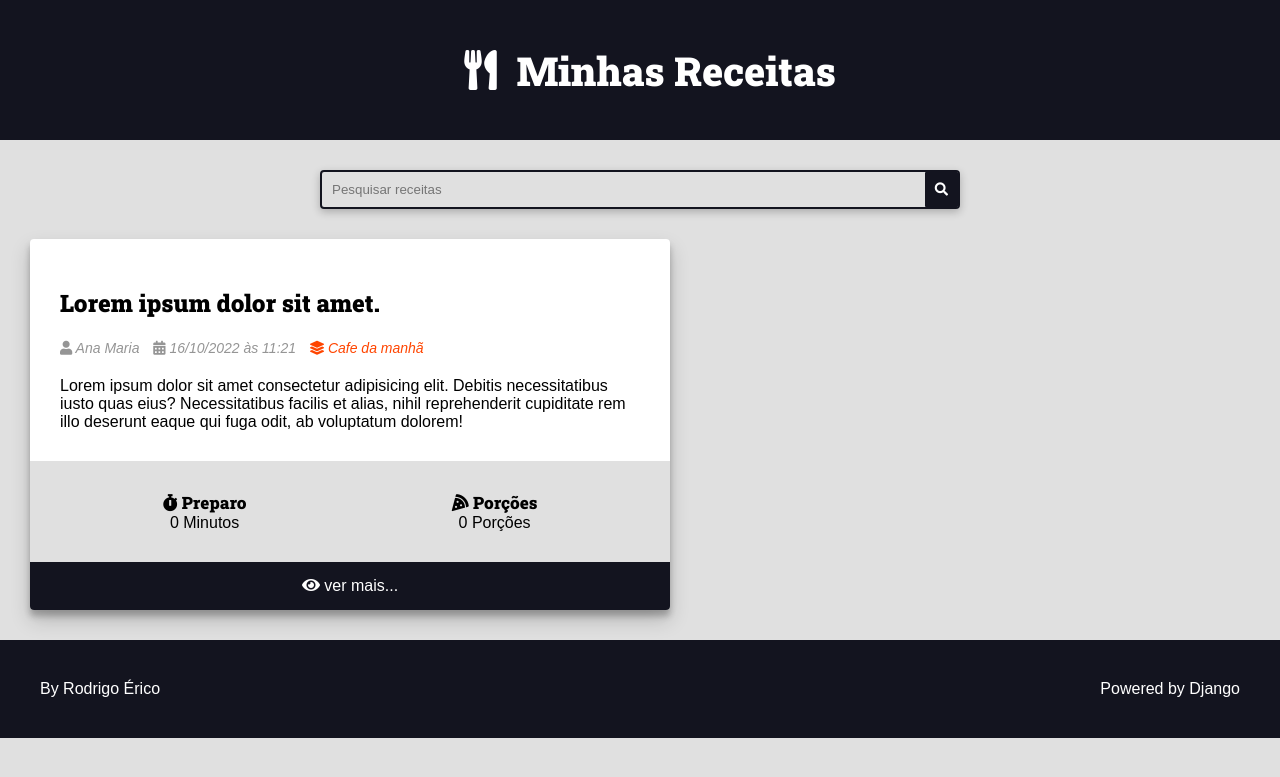
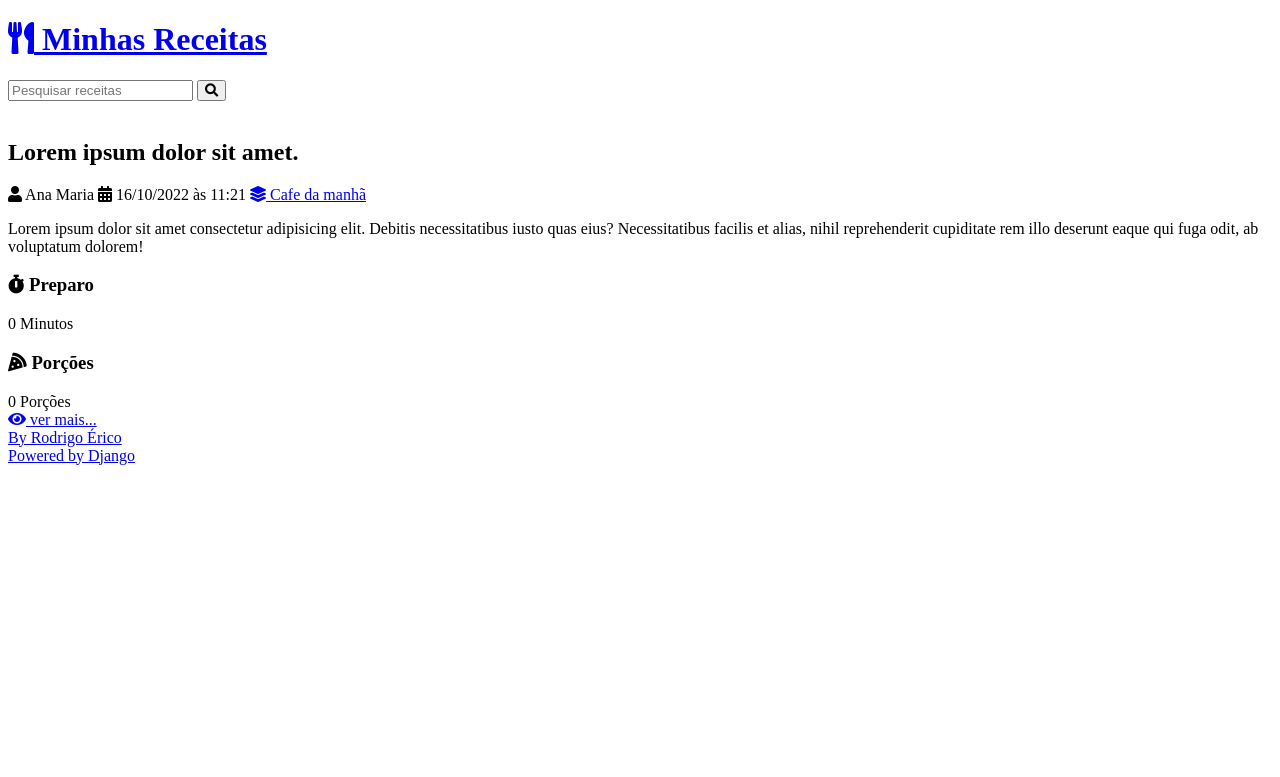
Before and after one commit to RodrigoErico/curso-django-receitas, a Django app: page / in a window 1280 px wide. Shown: the top 777 px of the page. Run offline with Django 4.2, Linux system fonts and the light colour scheme; some libraries are stand-ins or nearby versions.

Commit message:
Transferencia do arquivo css para a pasta static.

```diff
--- a/recipes/templates/recipes/pages/home.html
+++ b/recipes/templates/recipes/pages/home.html
@@ -7,7 +7,6 @@
   <main class="main-content-container">
     <div class="main-content main-content-list container">
       {% include 'recipes/partials/recipe.html' %}
-
     </div>
   </main>
 
--- a/recipes/templates/recipes/partials/footer.html
+++ b/recipes/templates/recipes/partials/footer.html
@@ -1,9 +1,11 @@
 <footer class="main-footer">
   <div class="developer">
-    <a href="https://github.com/RodrigoErico" target="_blank" rel="noreferrer noopener">By Rodrigo Érico</a>
+    <a href="https://github.com/RodrigoErico" target="_blank"
+      rel="noreferrer noopener">By Rodrigo Érico</a>
   </div>
 
   <div class="powered">
-    <a href="https://www.djangoproject.com/" target="_blank" rel="noreferrer noopener">Powered by Django</a>
+    <a href="https://www.djangoproject.com/" target="_blank"
+      rel="noreferrer noopener">Powered by Django</a>
   </div>
 </footer>
--- a/recipes/templates/recipes/partials/head.html
+++ b/recipes/templates/recipes/partials/head.html
@@ -21,266 +21,5 @@
   <link href="https://fonts.googleapis.com/css2?family=Roboto+Slab:wght@900&display=swap" rel="stylesheet">
 
   <title>Receitas</title>
-  <style>
-    :root {
-      --color-primary: #FF4500;
-      --color-primary-hover: #FF8C00;
-      --color-primary-dark: #13141f;
-      --color-primary-dark-hover: #212336;
-      --color-primary-light: #d4ecfa;
-      --color-primary-light-hover: #bdd8e7;
 
-      --color-white: #fff;
-      --color-black: #000;
-
-      --color-dark-text: #444;
-      --color-info-light: #cce5ff;
-      --color-debug-light: #cce5ff;
-      --color-success-light: #d4edda;
-      --color-alert-light: #fff3cd;
-      --color-warning-light: #fff3cd;
-      --color-error-light: #f8d7da;
-
-      --color-info-dark: #4d86c4;
-      --color-debug-dark: #4d86c4;
-      --color-success-dark: #4a9c5d;
-      --color-alert-dark: #927f40;
-      --color-warning-dark: #927f40;
-      --color-error-dark: #da525d;
-
-      --color-gray-0: #f9f9f9;
-      --color-gray-1: #e0e0e0;
-      --color-gray-2: #c7c7c7;
-      --color-gray-3: #aeaeae;
-      --color-gray-4: #959595;
-      --color-gray-5: #7d7d7d;
-      --color-gray-6: #646464;
-      --color-gray-7: #4b4b4b;
-      --color-gray-8: #323232;
-      --color-gray-9: #191919;
-
-      --font-primary: sans-serif;
-      --font-headings: 'Roboto Slab', serif;
-
-      --spacing-gutter-medium: 3rem;
-      --spacing-gutter-large: 4rem;
-    }
-
-    * {
-      padding: 0;
-      margin: 0;
-      box-sizing: border-box;
-    }
-
-    html {
-      font-size: 62.5%;
-    }
-
-    body {
-      font-size: 1.6rem;
-      font-family: var(--font-primary);
-      background: var(--color-gray-1);
-    }
-
-    h1,
-    h2,
-    h3,
-    h4,
-    h5,
-    h6 {
-      font-family: var(--font-headings);
-    }
-
-    .main-header-container {
-      background-color: var(--color-primary-dark);
-    }
-
-    .container {
-      max-width: 144rem;
-      margin: 0 auto;
-      padding: var(--spacing-gutter-medium);
-    }
-
-    .logo-header {
-      font-size: var(--spacing-gutter-large);
-      color: var(--color-white);
-      text-decoration: none;
-      display: flex;
-      flex-flow: row nowrap;
-      align-items: center;
-      justify-content: center;
-      width: fit-content;
-      margin: 0 auto;
-    }
-
-    .logo-header-icon {
-      margin: 2rem;
-    }
-
-    .search-form {
-      border: .2rem solid var(--color-primary-dark);
-      max-width: 64rem;
-      margin: 0 auto;
-      border-radius: .4rem;
-      position: relative;
-      transition: all 300ms ease-in-out;
-      box-shadow: rgba(0, 0, 0, 0.24) 0px 3px 8px;
-    }
-
-    .search-input,
-    .search-button {
-      border: none;
-      background: none;
-      outline: none;
-      padding: 1rem;
-      transition: all 300ms ease-in-out;
-    }
-
-    .search-input {
-      width: 100%;
-      padding-right: 3rem;
-    }
-    .search-button {
-      color: var(--color-white);
-      background-color: var(--color-primary-dark);
-      border-radius: .1rem;
-      position: absolute;
-      top: 0;
-      right: 0;
-    }
-
-    .search-button:focus {
-      margin: 2px;
-      padding: 3px;
-    }
-
-    .search-form:focus-within {
-      border-color: var(--color-primary);
-      background-color: var(--color-white);
-    }
-
-    .search-form:focus-within .search-button {
-      color: var(--color-primary);
-    }
-
-    .main-content {
-      padding-top: 0;
-    }
-
-    .main-content-list {
-      display: grid;
-      grid-template-columns: repeat(auto-fit, minmax(340px, 1fr));
-      gap: var(--spacing-gutter-large);
-    }
-
-    .recipe {
-      background: var(--color-white);
-      box-shadow:
-        rgba(0, 0, 0, 0.19) 0px 10px 20px,
-        rgba(0, 0, 0, 0.23) 0px 6px 6px;
-      transform: scale(1);
-      transition: all 300ms ease-in-out;
-      border-radius: .4rem;
-      overflow: hidden;
-    }
-
-    .recipe img {
-      max-width: 100%;
-    }
-
-    .recipe-list-item {
-      max-width: 64rem;
-    }
-
-    .recipe-list-item:hover {
-      transform: scale(1.02);
-      box-shadow:
-        rgba(0, 0, 0, 0.22) 0px 13px 23px,
-        rgba(0, 0, 0, 0.25) 0px 10px 10px;
-    }
-
-    .recipe-title-container {
-      padding: var(--spacing-gutter-medium);
-      padding-bottom: 2rem;
-    }
-
-    .recipe-author {
-      padding: 0 var(--spacing-gutter-medium);
-    }
-
-    .recipe-content {
-      padding: var(--spacing-gutter-medium);
-      padding-top: 2rem;
-    }
-
-    .recipe-author-item {
-      color: var(--color-gray-4);
-      margin-right: 1rem;
-      font-style: italic;
-      font-size: 1.4rem;
-    }
-
-    .recipe-author a {
-      color: var(--color-primary);
-      transition: all 300ms ease-in-out;
-      text-decoration: none;
-    }
-
-    .recipe-author a:hover {
-      color: var(--color-primary-dark);
-    }
-
-    .recipe-meta-container {
-      display: flex;
-      flex-flow: row wrap;
-      padding: var(--spacing-gutter-medium);
-      background: var(--color-gray-1);
-  }
-
-  .recipe-meta {
-      display: flex;
-      flex-flow: column nowrap;
-      flex-shrink: 1;
-      flex-grow: 1;
-      text-align: center;
-  }
-
-  .recipe-meta-title {
-      font-size: 1.7rem;
-  }
-
-  .recipe-footer a {
-    background: var(--color-primary-dark);
-    display: block;
-    color: var(--color-white);
-    text-decoration: none;
-    text-align: center;
-    padding: 1.5rem var(--spacing-gutter-medium);
-    transition: all 300ms ease-in-out;
-}
-
-.recipe-footer a:hover {
-    filter: brightness(2);
-    color: var(--color-primary);
-}
-
-.main-footer {
-  display: flex;
-  align-items: center;
-  justify-content: space-between;
-  background: var(--color-primary-dark);
-  color: var(--color-white);
-  padding: var(--spacing-gutter-large);
-}
-
-.main-footer a {
-  color: var(--color-white);
-  text-decoration: none;
-  transition: all 300ms ease-in-out;
-}
-
-.main-footer a:hover {
-  filter: brightness(.8);
-}
-  </style>
 </head>
```
